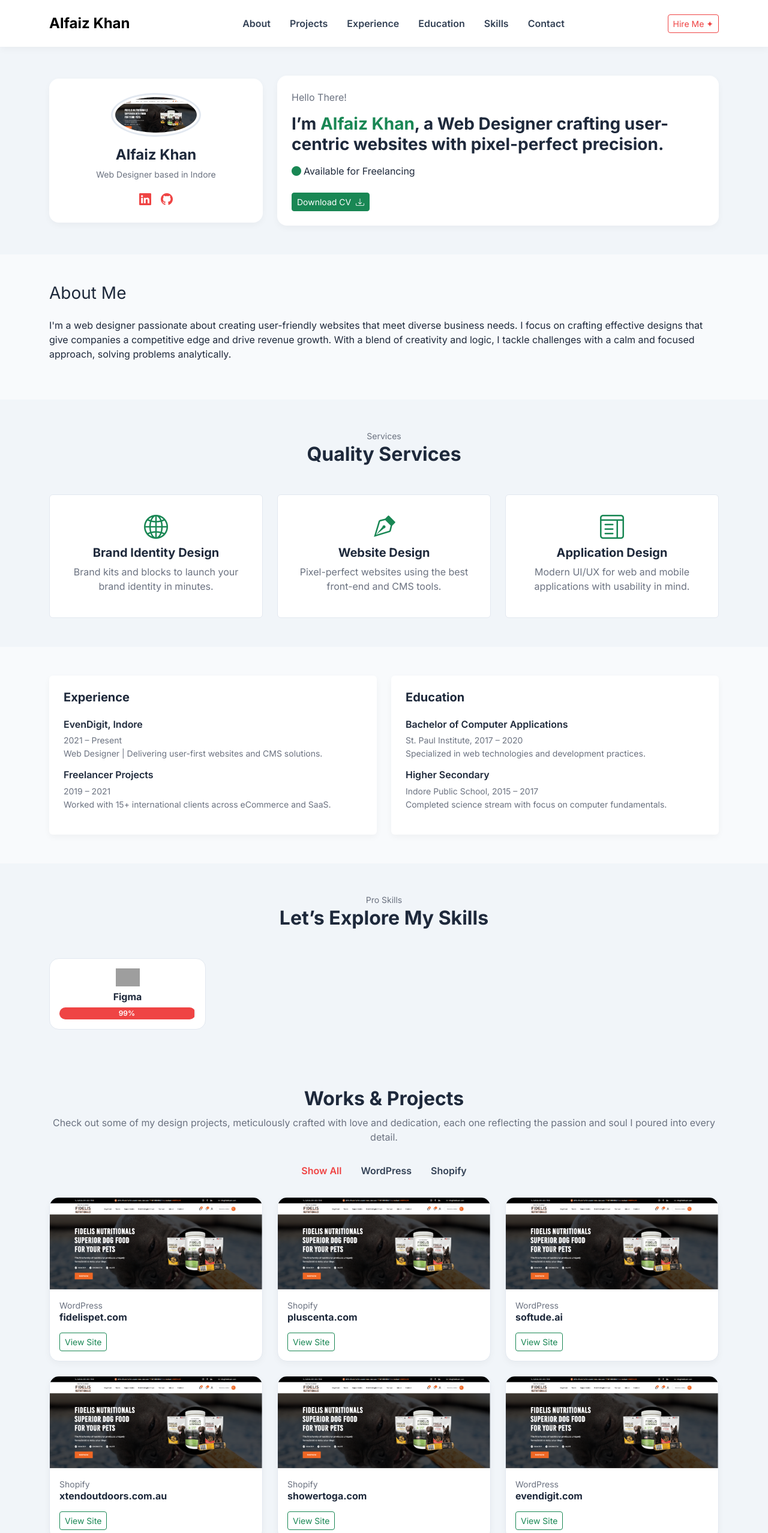
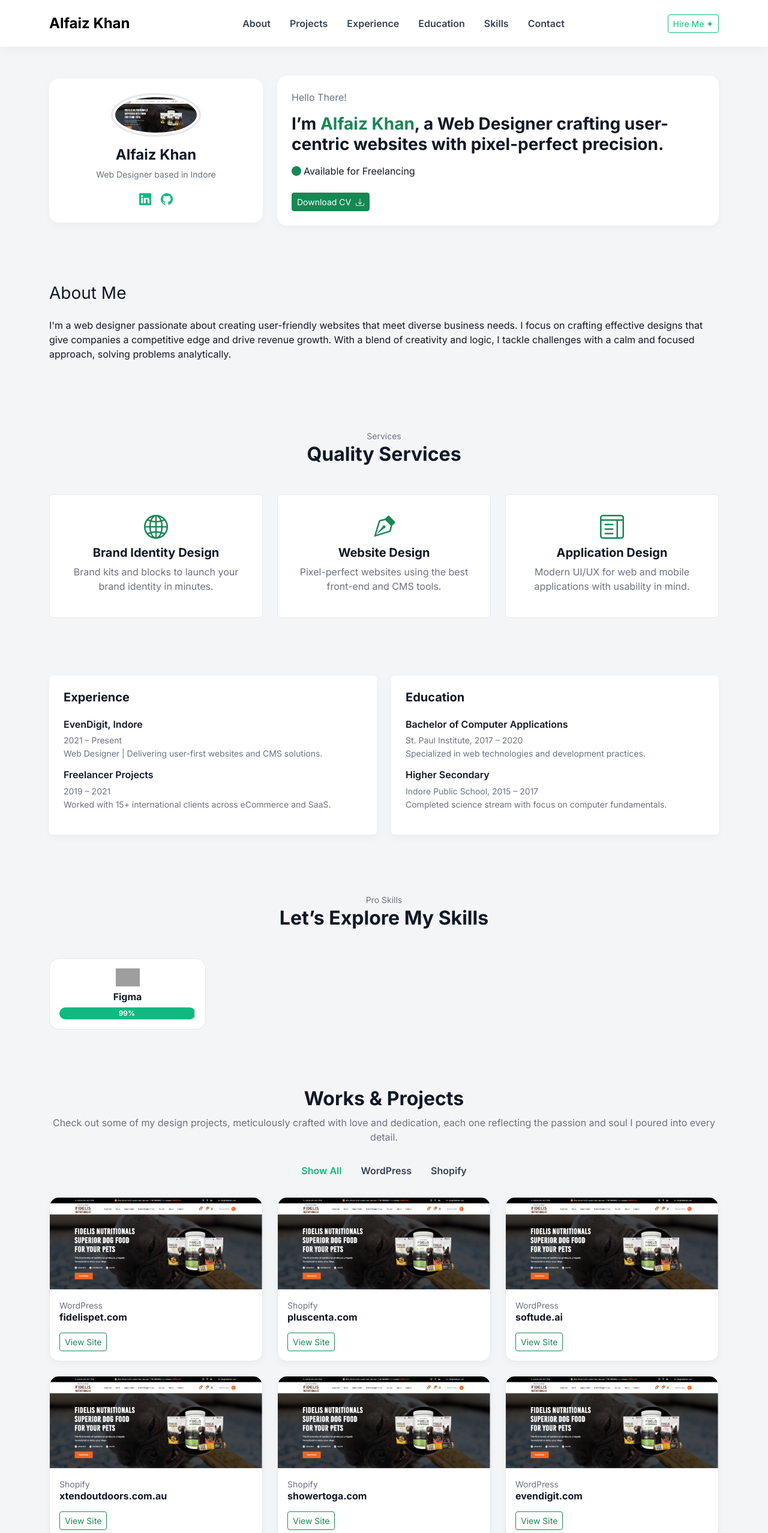
Before and after one commit to Alfaiz18/alfaiz18.github.io, a plain HTML site: page index.html in a window 1280 px wide. Shown: the top 2555 px of the page at 60% size. Drawn offline with nearby package versions, Linux system fonts and the light colour scheme; grey boxes are pictures that could not be loaded.

Commit message:
Update index.html

```diff
--- a/index.html
+++ b/index.html
@@ -12,48 +12,48 @@
 <style>
   body {
     font-family: 'Inter', sans-serif;
-    background-color: #F8FAFC;
-    color: #1E293B;
+    background-color: #F4F5F7;
+    color: #111827;
   }
 
   .nav-link {
     font-weight: 600;
-    color: #334155 !important;
+    color: #374151 !important;
   }
 
   .nav-link:hover,
   .nav-link.active {
-    color: #EF4444 !important;
+    color: #10B981 !important;
   }
 
   .btn-outline-dark {
-    color: #EF4444;
-    border-color: #EF4444;
+    color: #10B981;
+    border-color: #10B981;
   }
 
   .btn-outline-dark:hover {
-    background-color: #EF4444;
+    background-color: #10B981;
     color: #fff;
   }
 
   .btn-primary,
-  .btn-accent {
-    background-color: #EF4444;
+  .btn-mint {
+    background-color: #10B981;
     border: none;
     color: #fff;
   }
 
   .btn-primary:hover,
-  .btn-accent:hover {
-    background-color: #DC2626;
+  .btn-mint:hover {
+    background-color: #059669;
   }
 
   .bg-light {
-    background-color: #F1F5F9 !important;
+    background-color: #F4F5F7 !important;
   }
 
   .bg-white {
-    background-color: #FFFFFF !important;
+    background-color: #ffffff !important;
   }
 
   .text-muted {
@@ -61,19 +61,15 @@
   }
 
   .text-accent {
-    color: #EF4444 !important;
-  }
-
-  .text-gray {
-    color: #64748B !important;
+    color: #10B981 !important;
   }
 
   .progress-bar {
-    background-color: #EF4444 !important;
+    background-color: #10B981 !important;
   }
 
   .shadow-sm {
-    box-shadow: 0 4px 12px rgba(0, 0, 0, 0.04) !important;
+    box-shadow: 0 4px 14px rgba(0, 0, 0, 0.04) !important;
   }
 
   .bg-dark {
@@ -81,20 +77,20 @@
   }
 
   .text-white {
-    color: #F8FAFC !important;
+    color: #F9FAFB !important;
   }
 
   .border {
-    border-color: #E2E8F0 !important;
+    border-color: #E5E7EB !important;
   }
 
   a {
-    color: #EF4444;
+    color: #10B981;
     text-decoration: none;
   }
 
   a:hover {
-    color: #DC2626;
+    color: #059669;
   }
 </style>
 
```
